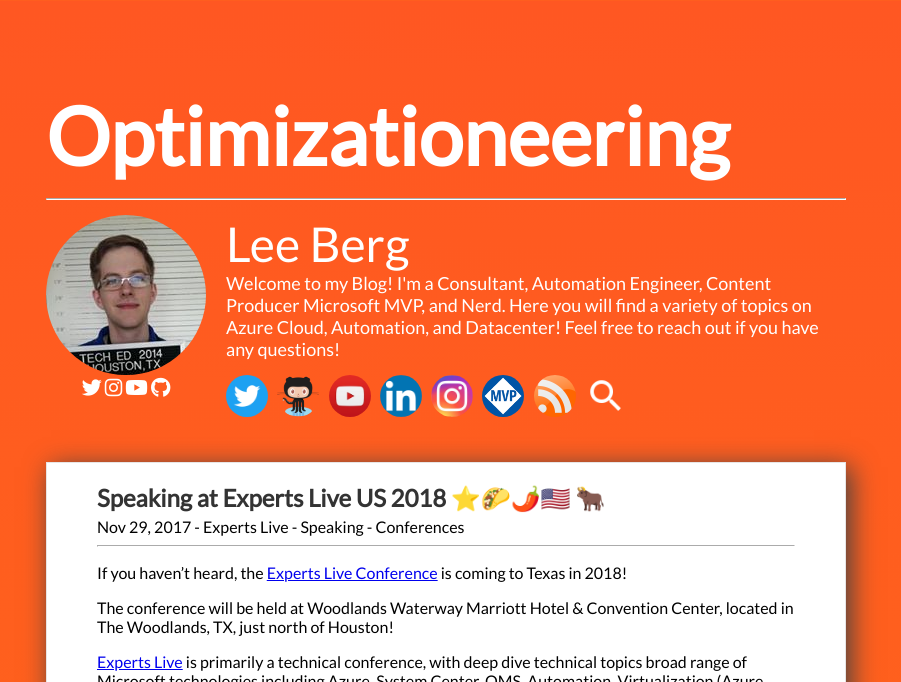
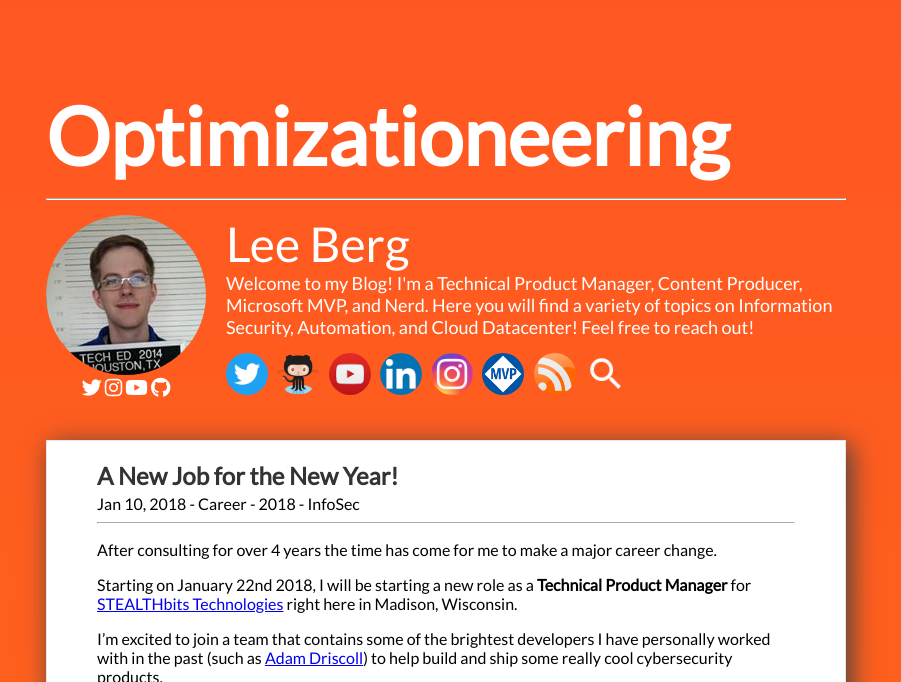
Before and after one commit to leeberg/BlogTest, a Jekyll site: the page built from index.html, in a window 1280 px wide and 1400 px high, cut to the strip 0-682 px from the top of the window. Shown: the whole strip, without its empty margins (194-1095 px from the left). Built offline with Jekyll 4.4.1, drawn with Linux system fonts in a browser that asks for light colours; nearby versions of some CDN libraries; the list of posts is cut into pages by our own code; some of the changed text lies outside the part shown.

Commit message:
New Job Post!
This is a big deal!

```diff
--- a/_includes/header.html
+++ b/_includes/header.html
@@ -24,7 +24,7 @@
 
         <div class="header_bio">
           Lee Berg
-          <div class="header_bio_secondrow">Welcome to my Blog! I'm a Consultant, Automation Engineer, Content Producer Microsoft MVP, and Nerd. Here you will find a variety of topics on Azure Cloud, Automation, and Datacenter! Feel free to reach out if you have any questions!</div>
+          <div class="header_bio_secondrow">Welcome to my Blog! I'm a Technical Product Manager, Content Producer, Microsoft MVP, and Nerd. Here you will find a variety of topics on Information Security, Automation, and Cloud Datacenter! Feel free to reach out!</div>
 
 
 
--- /dev/null
+++ b/_posts/2018-01-10-NewYearNewJob.md
@@ -0,0 +1,21 @@
+---
+layout: post
+title: A New Job for the New Year!
+date: 2018-01-10
+tags: ["Career","2018","InfoSec"]
+excerpt_separator: <!--more-->
+---
+
+After consulting for over 4 years the time has come for me to make a major career change.
+
+Starting on January 22nd 2018, I will be starting a new role as a **Technical Product Manager** for [STEALTHbits Technologies](https://www.stealthbits.com/) right here in Madison, Wisconsin.
+
+I'm excited to join a team that contains some of the brightest developers I have personally worked with in the past (such as [Adam Driscoll](http://poshtools.com)) to help build and ship some really cool cybersecurity products.
+
+![STEALTHbits Logo](https://i.imgur.com/GBJoFVK.png)
+
+After chatting about the role and finding out that the "product" in this case aligns with my interests and is similar to products I work with today I was very interested. After getting a chance to visit the team on-site and being asking to perform a technical product demo as part of the interview process... I was sold, I knew these guys and girls were the real deal.
+
+This role is a big change for me, a change I am greatly looking forward to. When it comes down to it, the single thing I am most excited about is the fact that I will be given the opportunity to be challenged by and improve myself in my duties as a Product Manager.
+
+I will absolutely be continuing to blog, speak at conferences/user groups, contribute to the community, and be a Microsoft MVP so I’m not going anywhere! These sorts of activities are now even part of my job description so I will actually be more engaged and will surely be doing some really incredible things. Thanks for reading this post and I hope to have some interesting things for you on the blog soon.
```
